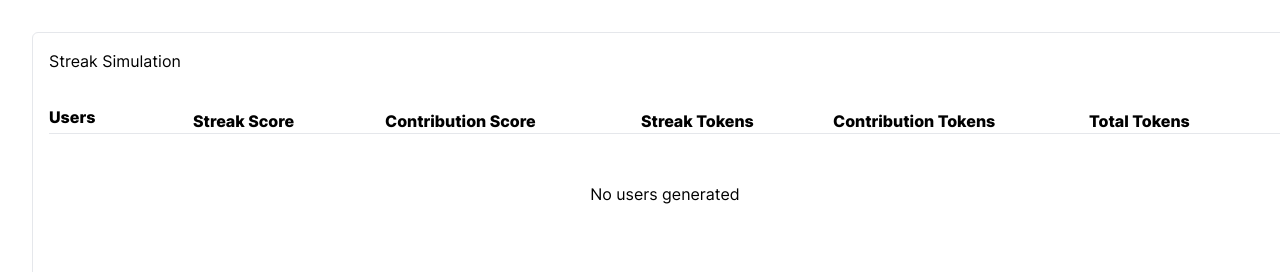
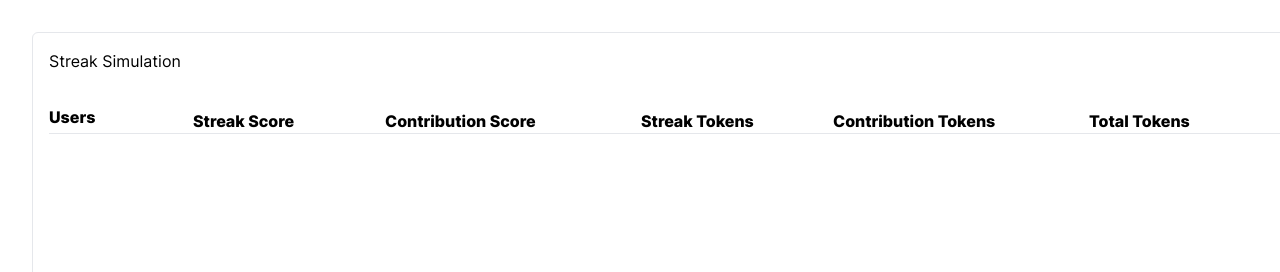
Before and after one commit to Abhikumar98/gari-mining-mission-calculator, a Next.js app: page / in a window 1280 px wide. Shown: the top 272 px of the page. Built offline with nearby package versions, Linux system fonts and the light colour scheme.

Commit message:
fix: minor fix

```diff
--- a/src/pages/index.tsx
+++ b/src/pages/index.tsx
@@ -2,6 +2,8 @@ import * as React from 'react';
 import toast, { Toaster } from 'react-hot-toast';
 
 import Layout from '@/components/layout/Layout';
+
+import { User } from '@/server';
 
 /**
  * SVGR Support
@@ -14,15 +16,19 @@ import Layout from '@/components/layout/Layout';
 // !STARTERCONF -> Select !STARTERCONF and CMD + SHIFT + F
 // Before you begin editing, follow all comments with `STARTERCONF`,
 // to customize the default configuration.
-
+interface Result {
+  streak: number[];
+  contribution: number[];
+}
 export default function HomePage() {
   const [silverMultiplier, setSilverMultiplier] = React.useState(1);
   const [goldMultiplier, setGoldMultiplier] = React.useState(2);
   const [platinumMultiplier, setPlatinumMultiplier] = React.useState(3);
   const [percentageStreak, setPercentageStreak] = React.useState(0);
 
-  const [result, setResult] = React.useState(null);
-  const [randomData, setRandomData] = React.useState();
+  // eslint-disable-next-line @typescript-eslint/no-explicit-any
+  const [result, setResult] = React.useState<Result | null>(null);
+  const [randomData, setRandomData] = React.useState<User[]>([]);
 
   // number of users, gold, silver, and platinum tier numbers state
   const [users, setUsers] = React.useState(0);
```
